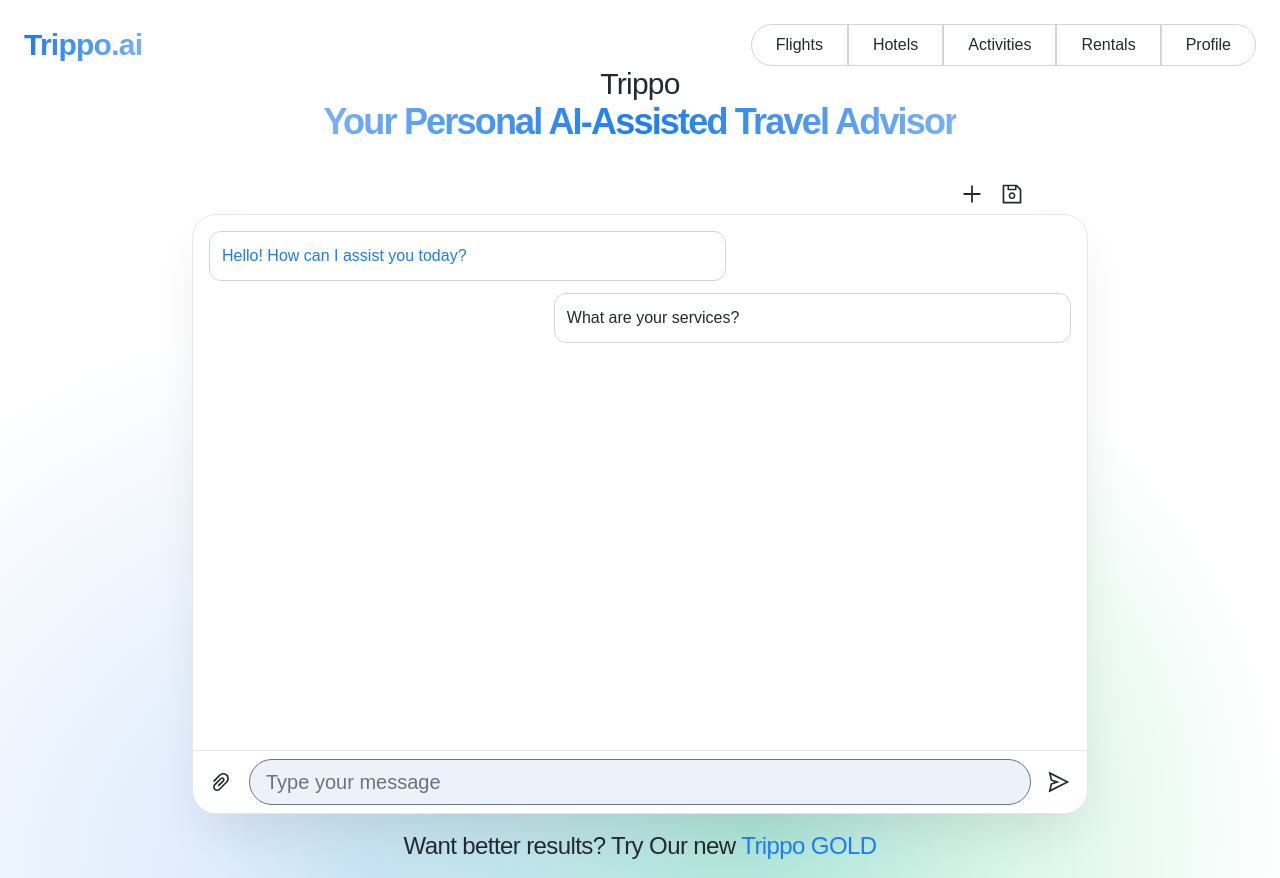
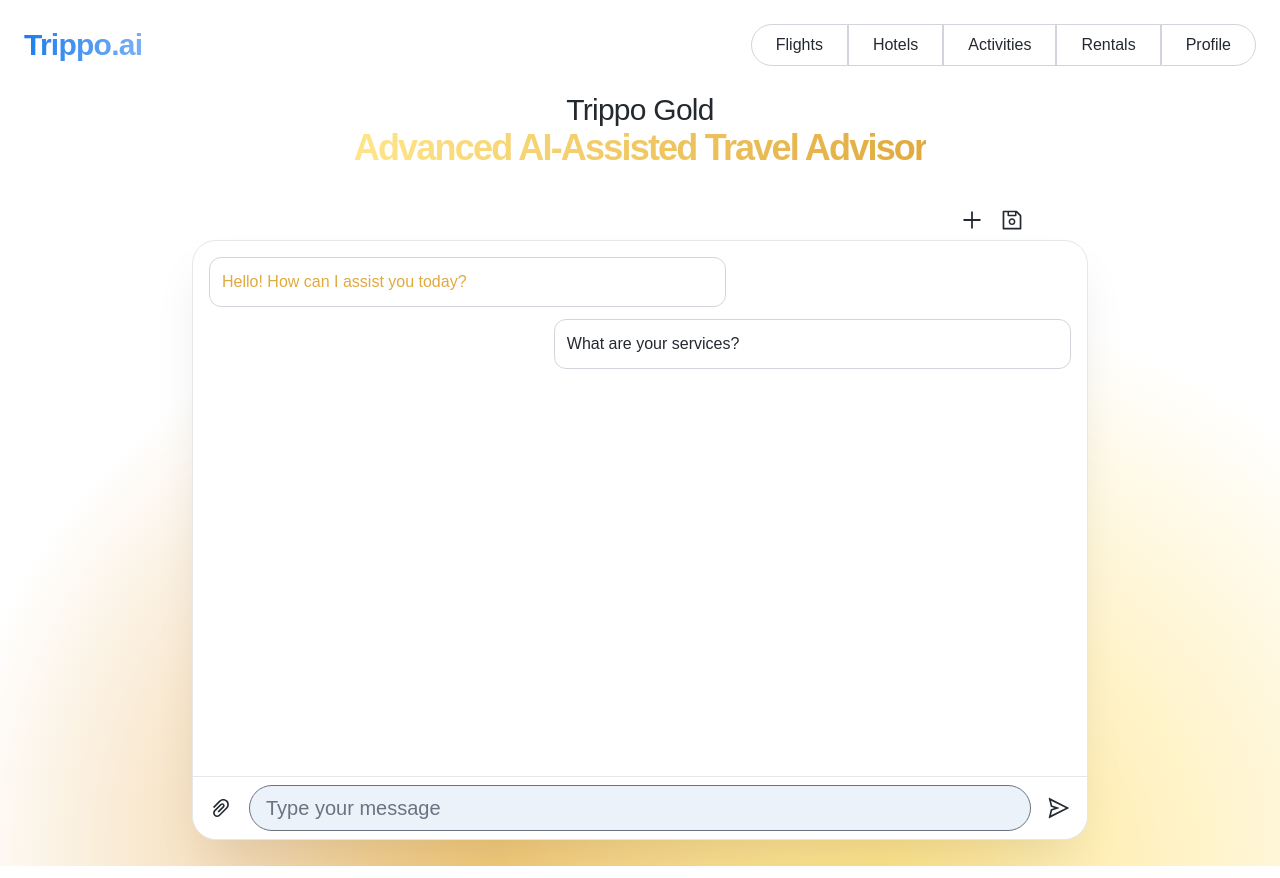
Before and after one commit to WiTheR60334/TrippoBot2, a Next.js app: page /chat-gold in a window 1280 px wide. Built offline with nearby package versions, Linux system fonts and the light colour scheme.

Commit message:
Improved Homepage and Added Fonts

```diff
--- a/app/globals.css
+++ b/app/globals.css
@@ -1,7 +1,7 @@
 @tailwind base;
 @tailwind components;
 @tailwind utilities;
-@import url("https://fonts.googleapis.com/css2?family=Outfit:wght@100..900&display=swap");
+/* @import url("https://fonts.googleapis.com/css2?family=Outfit:wght@100..900&display=swap"); */
 
 :root {
   --background: #ffffff;
@@ -41,10 +41,21 @@
     radial-gradient(at 39% 0%, hsla(153, 87%, 41%, 0.19) 0px, transparent 50%);
 } */
 
+.mesh-gold {
+  background-color: hsla(34, 0%, 100%, 1);
+  background-image: radial-gradient(
+      at 69% 100%,
+      rgba(255, 226, 123, 0.822) 0px,
+      transparent 50%
+    ),
+    radial-gradient(at 39% 99%, rgba(231, 169, 75, 0.748) 0px, transparent 50%);
+}
+
 @media (prefers-color-scheme: dark) {
   :root {
     --background: white;
     --foreground: #0a0a0a;
+    --gold: rgb(201, 174, 76);
   }
 }
 
--- a/app/layout.js
+++ b/app/layout.js
@@ -7,23 +7,27 @@
   variable: "--font-geist-sans",
   weight: "100 900",
 });
-const geistMono = localFont({
-  src: "./fonts/GeistMonoVF.woff",
-  variable: "--font-geist-mono",
+const outfit = localFont({
+  src: "./fonts/Outfit-VariableFont_wght.ttf",
+  variable: "--outfit",
   weight: "100 900",
 });
 
 export const metadata = {
-  title: "Create Next App",
-  description: "Generated by create next app",
+  title: "Trippo.ai",
+  description: "Perfect ChatBot for Travel Planning",
 };
 
 export default function RootLayout({ children }) {
   return (
     <html lang="en" style={{ height: "100%", margin: "0" }}>
-      <body
-        className={`${geistSans.variable} ${geistMono.variable} antialiased`}
-      >
+      {/* <head>
+        <style>
+          @import
+          url('https://fonts.googleapis.com/css2?family=Outfit:wght@100..900&display=swap');
+        </style>
+      </head> */}
+      <body className={`${geistSans.variable} ${outfit.variable} antialiased`}>
         <Navbar />
         {children}
       </body>
--- a/components/ChatBotGold.jsx
+++ b/components/ChatBotGold.jsx
@@ -24,14 +24,14 @@
   };
 
   return (
-    <div className="items-center outfit mesh bg-white min-h-screen flex flex-col justify-center">
+    <div className="items-center outfit mesh-gold bg-white min-h-screen flex flex-col justify-center">
       {/* Title Section */}
       <div className="flex flex-col justify-center items-center mb-5">
         <h5 className="text-xl md:text-3xl text-center tracking-tight text-[var(--g)] font-medium">
-          Trippo
+          Trippo Gold
         </h5>
-        <h3 className="text-2xl md:text-4xl text-center bg-gradient-to-r from-[var(--lb)] via-[var(--b)] to-[var(--lb)] bg-clip-text text-transparent mb-5 mx-5 font-semibold tracking-tighter">
-          Your Personal AI-Assisted Travel Advisor
+        <h3 className="text-2xl md:text-4xl text-center bg-gradient-to-r from-[hsla(47,100%,77%,1)] via-[#e0aa3e)] to-[#e0aa3e] bg-clip-text text-transparent mb-5 mx-5 font-semibold tracking-tighter">
+          Advanced AI-Assisted Travel Advisor
         </h3>
       </div>
 
@@ -65,7 +65,7 @@
                 className={`mb-3 md:p-3 p-2 rounded-xl border-[0.5px] border-gray-300 md:max-w-[60%] max-w-[90%] relative group transition-transform duration-300 ease-in-out ${
                   msg.sender === "user"
                     ? "bg-white text-[var(--g)] self-end ml-auto animate-slideUp"
-                    : "bg-white text-[var(--b)] animate-slideDown"
+                    : "bg-white text-[#e0aa3e] animate-slideDown"
                 }`}
               >
                 {msg.text}
@@ -106,12 +106,12 @@
           </button>
         </div>
       </div>
-      <h5 className="text-md md:text-2xl text-center p-4 tracking-tight text-[var(--g)] font-medium">
+      {/* <h5 className="text-md md:text-2xl text-center p-4 tracking-tight text-[var(--g)] font-medium">
         Want better results? Try Our new{" "}
         <a className="text-[var(--b)] hover:text-[var(--gr)] cursor-pointer rounded-xl bg-none">
           Trippo GOLD
         </a>
-      </h5>
+      </h5> */}
     </div>
   );
 }
--- a/components/Navbar.jsx
+++ b/components/Navbar.jsx
@@ -2,6 +2,10 @@
 import { useState } from "react";
 
 export default function Navbar() {
+  const handleHome = () => {
+    window.location.href = "/home";
+  };
+
   const [isOpen, setIsOpen] = useState(false);
 
   const toggleMenu = () => {
@@ -12,11 +16,12 @@
     <div className="bg-white px-6 pt-6 flex justify-between outfit items-center">
       <div className="text-3xl font-black">
         <h1
-          className="bg-clip-text tracking-tight text-transparent bg-gradient-to-r from-[var(--b)] to-[var(--lb)] reflect-gradient"
+          className="bg-clip-text tracking-tight cursor-pointer text-transparent bg-gradient-to-r from-[var(--b)] to-[var(--lb)] reflect-gradient"
           style={{
             WebkitBackgroundClip: "text",
             WebkitTextFillColor: "transparent",
           }}
+          onClick={handleHome}
         >
           Trippo.ai
         </h1>
```
Also changed, not shown: app/fonts/Outfit-VariableFont_wght.ttf (added).
